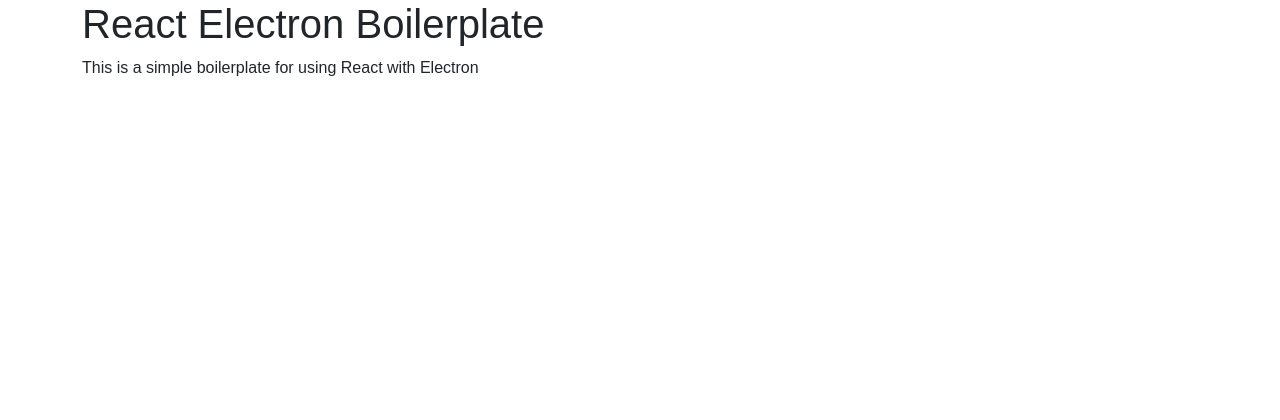
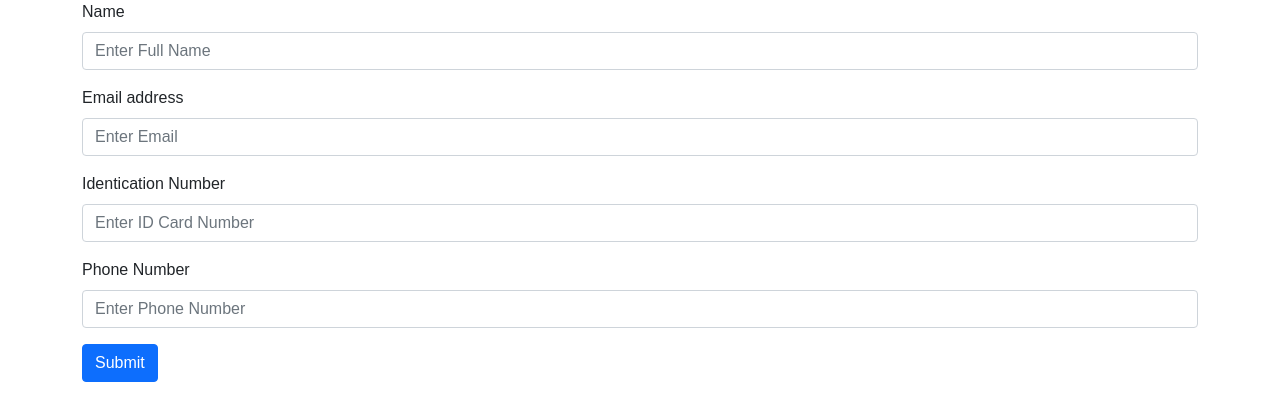
Before and after one commit to tdar200/Billing-App, a React app: page / in a window 1280 px wide. Shown: the top 420 px of the page. Built offline with nearby package versions, Linux system fonts and the light colour scheme; the HTML template or start-up script is replaced by a standard one.

Commit message:
form changes

```diff
--- a/src/components/App.js
+++ b/src/components/App.js
@@ -1,19 +1,69 @@
-import React, {useState} from 'react'
-import {Container} from "react-bootstrap"
-// import Table from "react-bootstrap/Table";
-// import Button from "react-bootstrap/Button";
+import React, { useState } from "react";
+import { Container, Form, Button } from "react-bootstrap";
 const App = () => {
+  const [name, setName] = useState("");
+  const [email, setEmail] = useState("");
+  const [id, setId] = useState("");
+  const [phone, setPhone] = useState("");
 
-	const [logs, setLogs] = useState([
+  const submitHandler = (e) => {
+    e.prevenDefault();
+  };
 
-	])
+  return (
+    <Container>
+      <Form onSubmit={submitHandler}>
+        <Form.Group className='mb-3' controlId='formBasicName'>
+          <Form.Label>Name</Form.Label>
+          <Form.Control
+            required
+            value={name}
+            type='text'
+            onChange={(e) => setName(e.target.value)}
+            placeholder='Enter Full Name'
+          />
+        </Form.Group>
 
-	return (
-		<Container>
-			<h1>React Electron Boilerplate</h1>
-			<p>This is a simple boilerplate for using React with Electron</p>
-		</Container>
-	)
-}
+        <Form.Group className='mb-3' controlId='formBasicEmail'>
+          <Form.Label>Email address</Form.Label>
+          <Form.Control
+            value={email}
+            type='email'
+            onChange={(e) => setEmail(e.target.value)}
+            placeholder='Enter Email'
+          />
+        </Form.Group>
 
-export default App
+        <Form.Group className='mb-3' controlId='formBasicId'>
+          <Form.Label>Identication Number</Form.Label>
+          <Form.Control
+            required
+            value={id}
+            onChange={(e) => setId(e.target.value)}
+            type='number'
+            placeholder='Enter ID Card Number'
+          />
+        </Form.Group>
+
+        <Form.Group className='mb-3' controlId='formBasicPassword'>
+          <Form.Label>Phone Number</Form.Label>
+          <Form.Control
+            required
+            value={phone}
+            maxLength='11'
+            minLength='11'
+            onChange={(e) => setPhone(e.target.value)}
+            type='number'
+            placeholder='Enter Phone Number'
+          />
+        </Form.Group>
+
+        <Button variant='primary' type='submit'>
+          Submit
+        </Button>
+      </Form>
+    </Container>
+  );
+};
+
+export default App;
```
